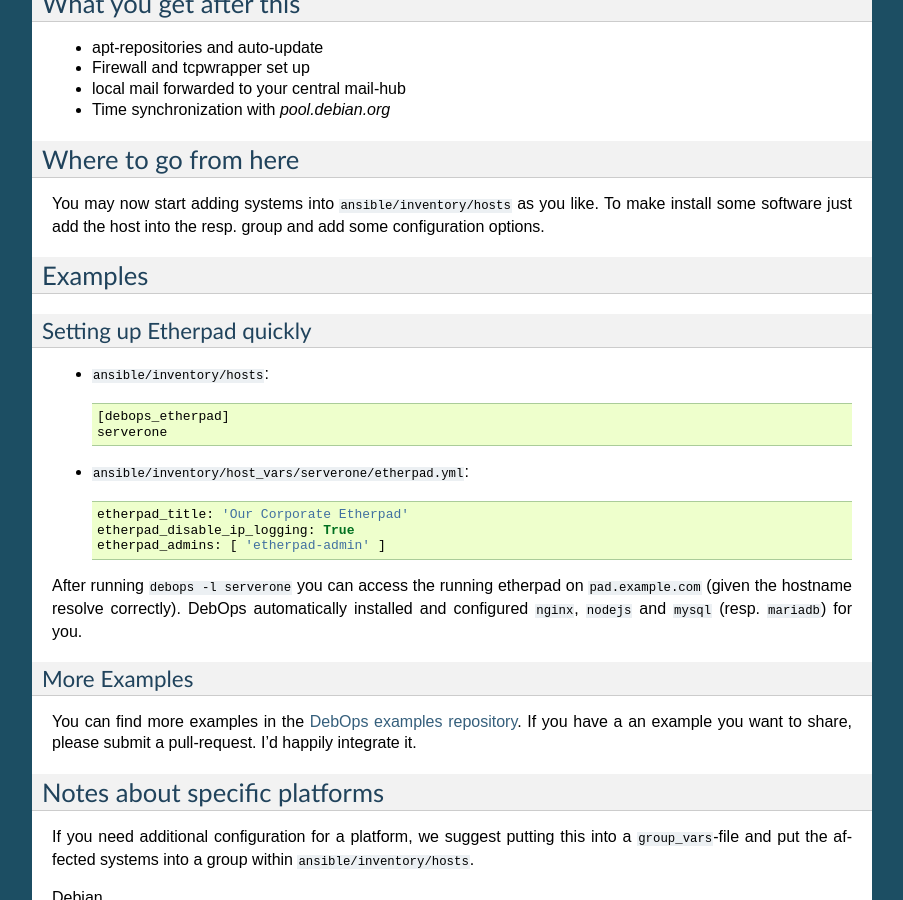
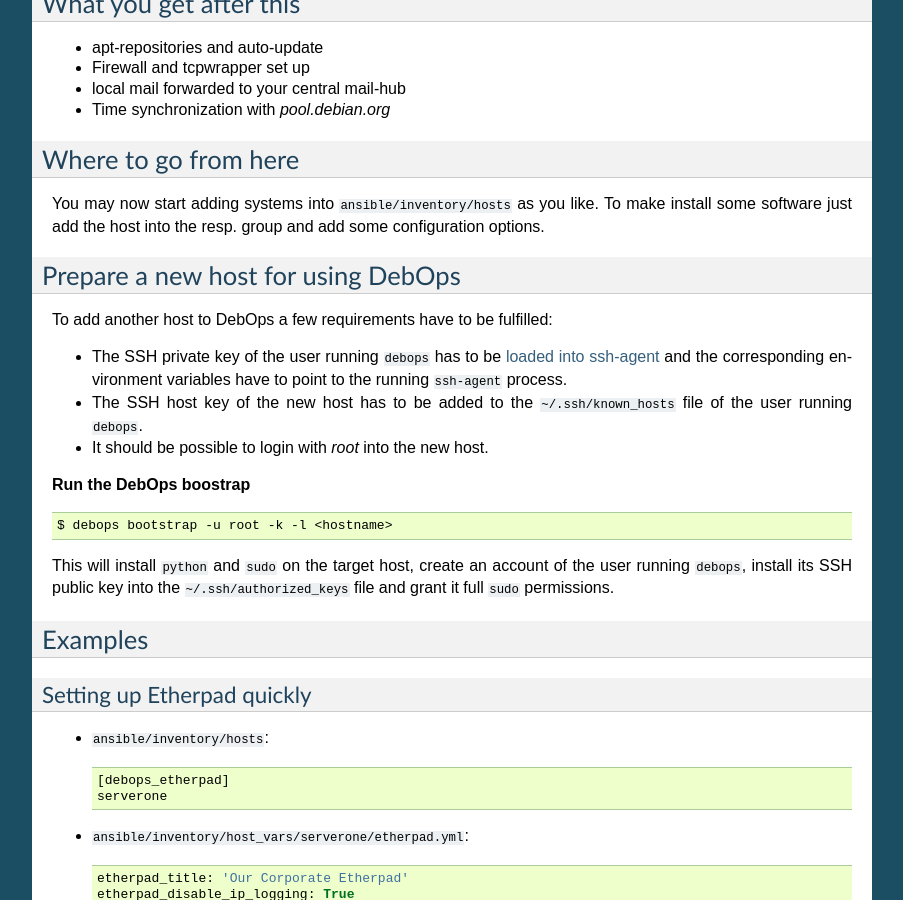
Before and after one commit to debops/docs, a Sphinx documentation site: the page built from docs/getting-started.rst, in a window 1280 px wide and 900 px high, scrolled down 1035 px. Shown: the whole window, without its empty margins (198-1101 px from the left). Built offline with Sphinx 7.4.7, drawn with Linux system fonts in a browser that asks for light colours; some of the changed text lies outside the part shown.

Commit message:
document `debops bootstrap`

```diff
--- a/docs/getting-started.rst
+++ b/docs/getting-started.rst
@@ -83,6 +83,36 @@
 you like. To make install some software just add the host into the
 resp. group and add some configuration options.
 
+
+
+Prepare a new host for using DebOps
+^^^^^^^^^^^^^^^^^^^^^^^^^^^^^^^^^^^^^^^^^^
+
+To add another host to DebOps a few requirements have to be fulfilled:
+
+* The SSH private key of the user running ``debops`` has to be `loaded
+  into ssh-agent <https://wiki.debian.org/SSH#ssh-agent_and_ssh-add>`_
+  and the corresponding environment variables have to point to the
+  running ``ssh-agent`` process.
+
+* The SSH host key of the new host has to be added to the
+  ``~/.ssh/known_hosts`` file of the user running ``debops``.
+
+* It should be possible to login with `root` into the new host.
+
+**Run the DebOps boostrap**
+
+::
+
+   $ debops bootstrap -u root -k -l <hostname>
+
+This will install ``python`` and ``sudo`` on the target host, create an
+account of the user running ``debops``, install its SSH public key into
+the ``~/.ssh/authorized_keys`` file and grant it full ``sudo``
+permissions.
+
+
+
 Examples
 ^^^^^^^^^^^^^^
 
```
